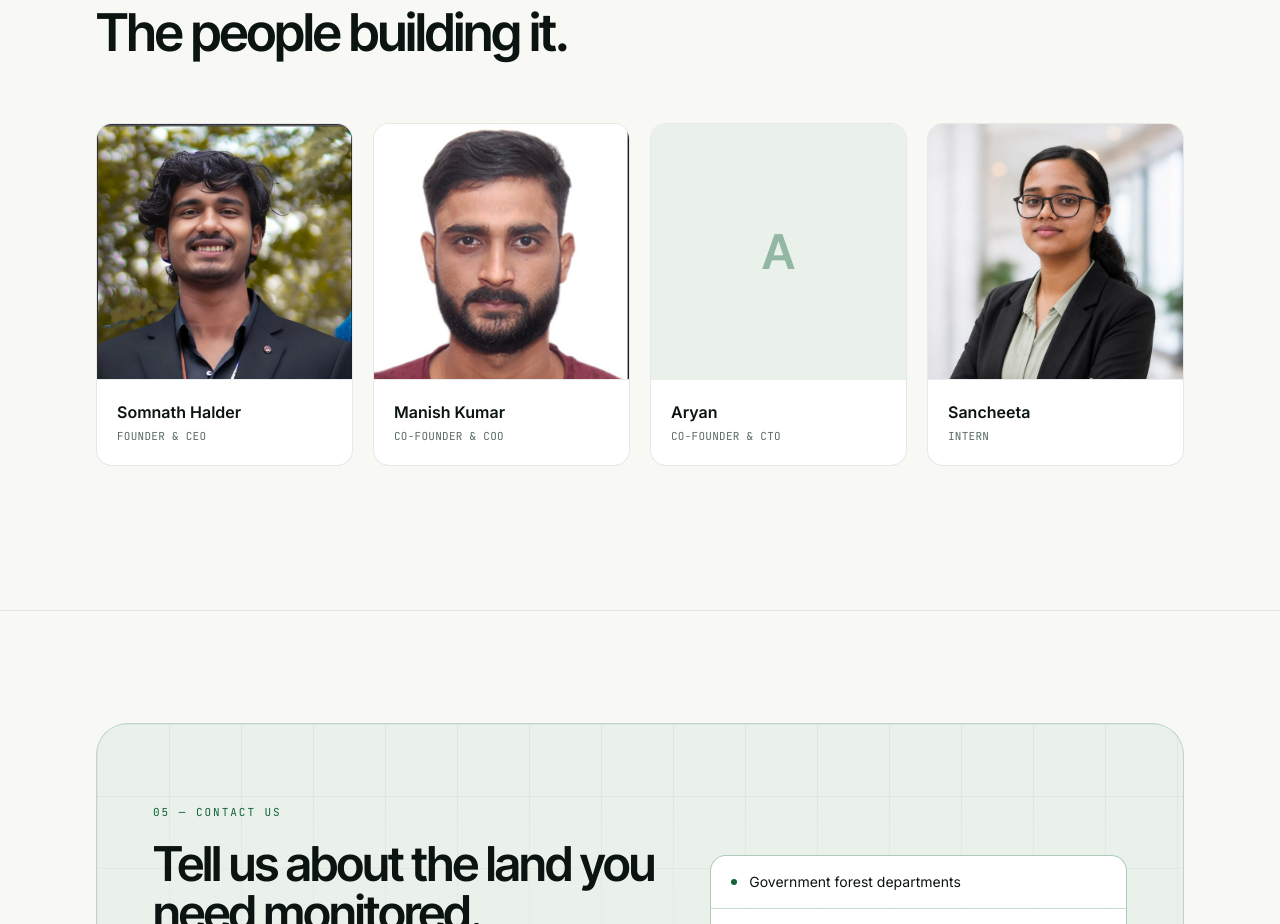
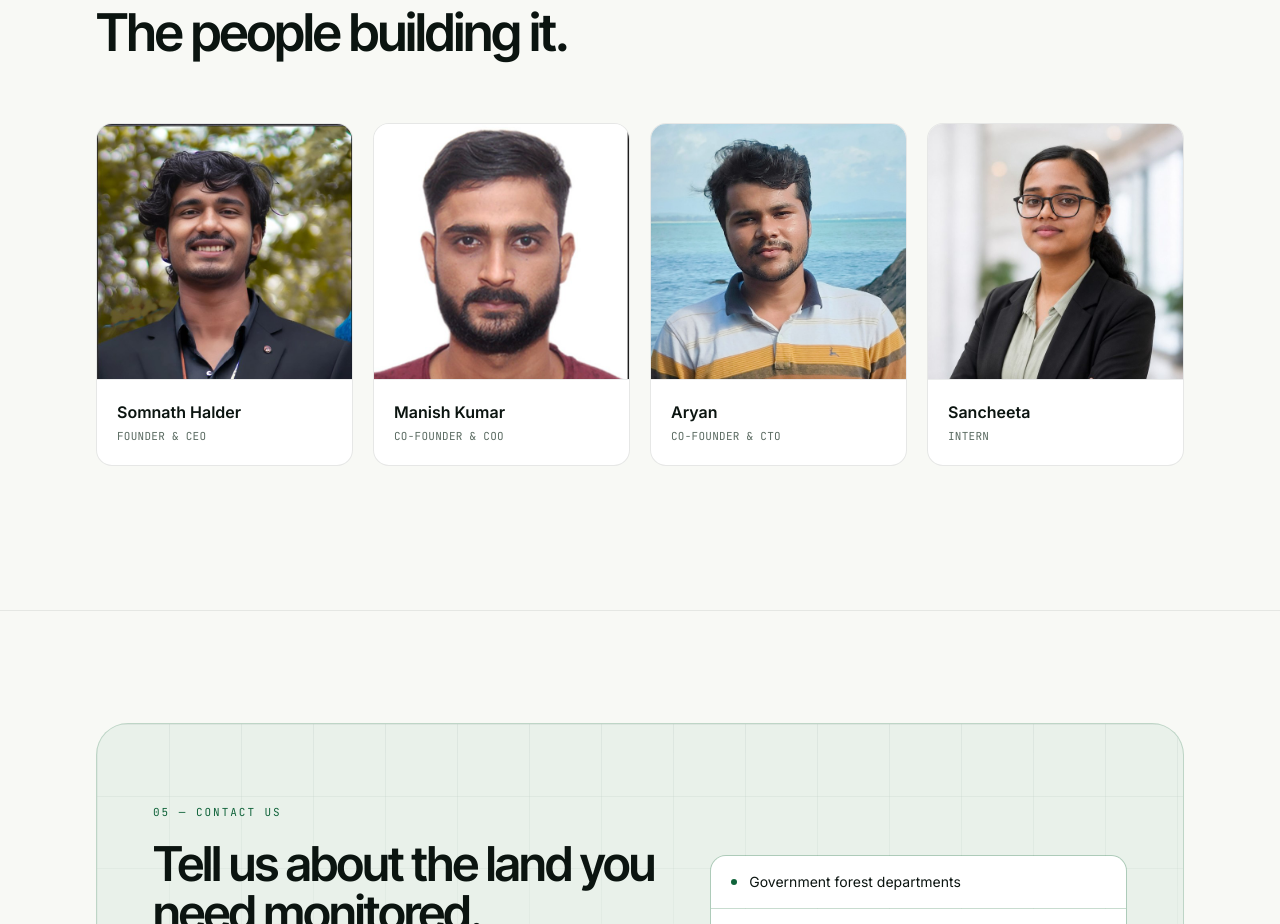
Before and after one commit to shunn-labs/Shuun-website, a React (Vite) app: page / in a window 1280 px wide. Shown: the part 4700-5624 px from the top of the page. Built offline with nearby package versions, Linux system fonts and the light colour scheme; no server answers.

Commit message:
added aryan's image

```diff
--- a/src/data/team.ts
+++ b/src/data/team.ts
@@ -8,6 +8,6 @@ export interface TeamMember {
 export const team: TeamMember[] = [
   { name: 'Somnath Halder', role: 'Founder & CEO', photo: '/team/somnath.jpg' },
   { name: 'Manish Kumar', role: 'Co-Founder & COO', photo: '/team/manish.jpg' },
-  { name: 'Aryan', role: 'Co-Founder & CTO' },
+  { name: 'Aryan', role: 'Co-Founder & CTO', photo: '/team/aryan.jpeg' },
   { name: 'Sancheeta', role: 'Intern', photo: '/team/sancheeta.jpg' },
 ]
```
Also changed, not shown: public/team/aryan.jpeg (added).
